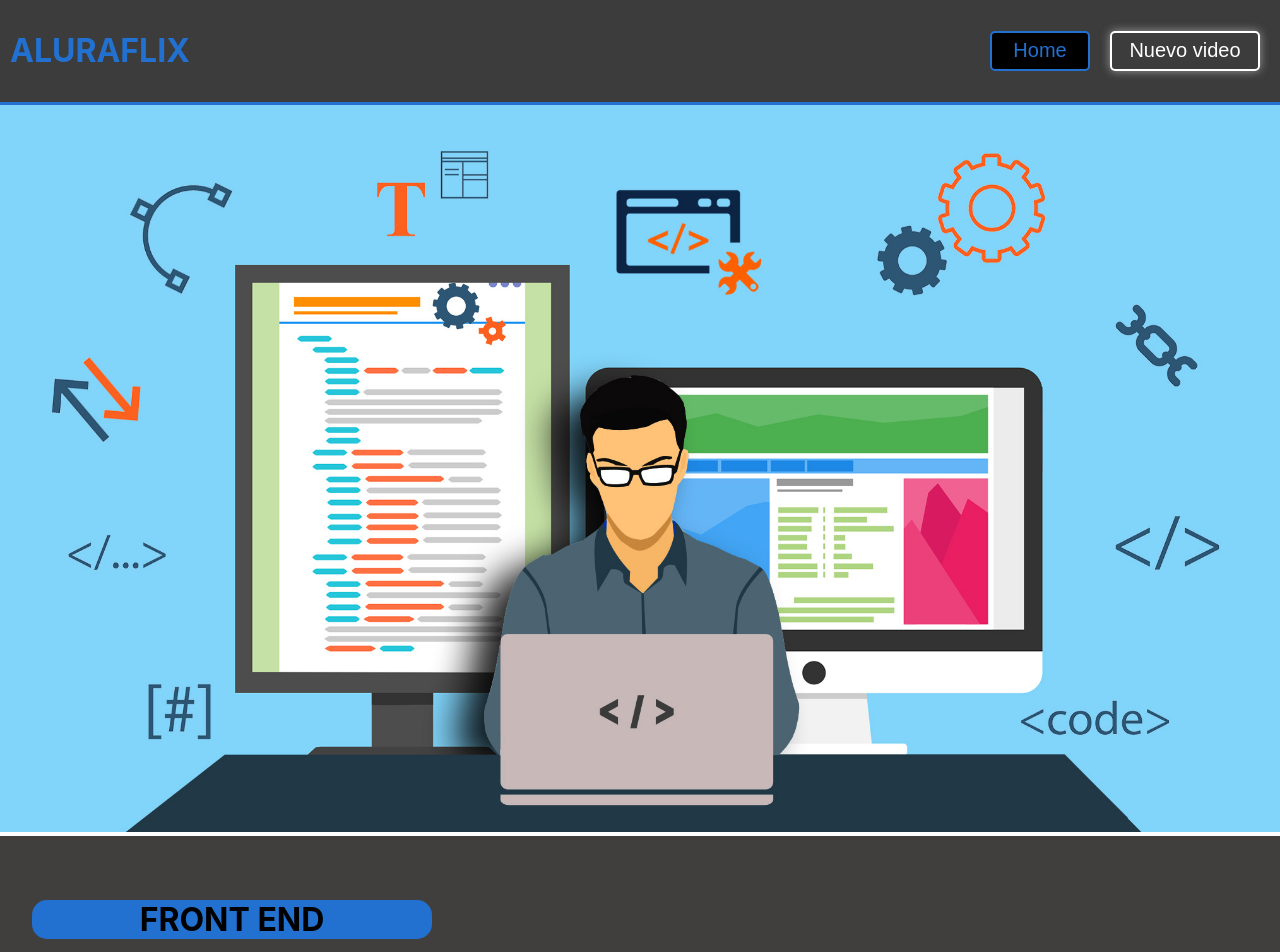
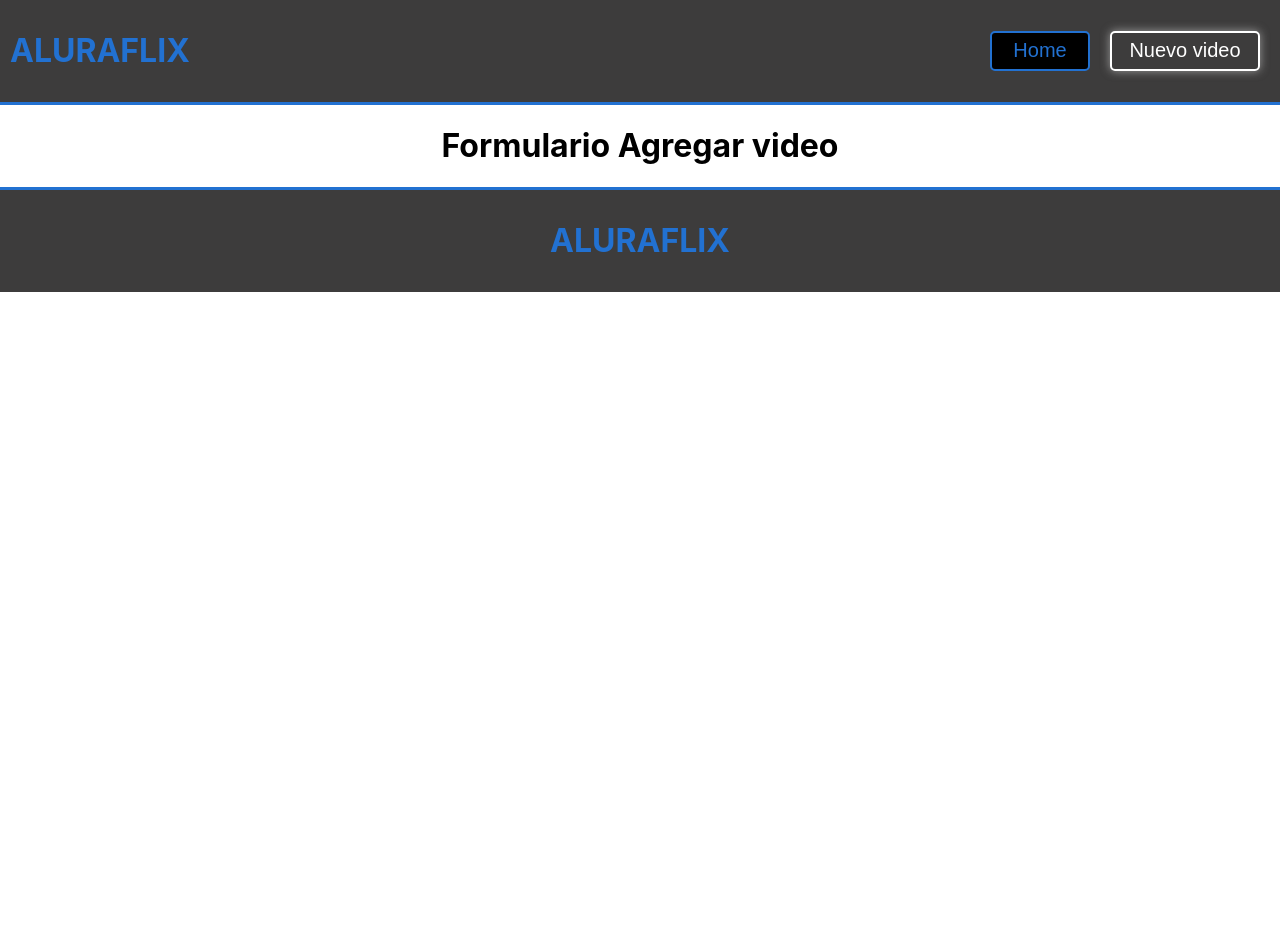
Before and after one commit to JhonTrujillo/alura-flix, a React (Create React App) app: page /nuevovideo in a window 1280 px wide. Shown: the top 952 px of the page. After the commit the page ends 800 px from the top, so only its background shows below. Built offline with nearby package versions, Linux system fonts and the light colour scheme.

Commit message:
Feat: creacion de rutas

```diff
--- a/package.json
+++ b/package.json
@@ -10,6 +10,8 @@
     "ajv-keywords": "^5.1.0",
     "react": "^19.0.0",
     "react-dom": "^19.0.0",
+    "react-router": "^7.0.2",
+    "react-router-dom": "^7.0.2",
     "react-scripts": "5.0.1",
     "web-vitals": "^2.1.4"
   },
--- a/src/App.js
+++ b/src/App.js
@@ -1,42 +1,23 @@
-// import logo from './logo.svg';
 import './App.css';
-import Header from './componentes/Header/index';
-import Banner from './componentes/Banner/index';
-import Footer from './componentes/Footer';
-import Equipo from './componentes/Equipo';
-// import Cardvideo from './componentes/Cardvideo';
+// import Header from './componentes/Header/index';
+// import Banner from './componentes/Banner/index';
+// import Footer from './componentes/Footer';
+// import Equipo from './componentes/Equipo';
+import Nuevovideo from './pages/nuevovideo';
+import { BrowserRouter as Router, Routes, Route } from 'react-router-dom';
+import Home from './pages/home';
+
+function App() {
 
 
-
-function App() {
-  //Lista de Equipos
-const equipos =[
-  {
-    titulo:  "FRONT END",
-    colorprimario : "#2271D1"
-  },
-  {
-    titulo:"BACK END",
-    colorprimario : "#52BE80"
-  },
-  {
-    titulo:"INNOVACION Y GESTION",
-    colorprimario : "#F7DC6F"
-  }
-
-
-]
   return (
     <div className="App">
-      <Header></Header>
-      <Banner />
-        {
-          equipos.map((equipo) => {
-            // console.log("Equipo:", equipo)
-            return <Equipo datos={equipo} key={equipo.titulo}/>
-            })
-        }
-      <Footer />
+         <Router>
+          <Routes>
+           <Route path='/' element={<Home />}/>
+           <Route path='/nuevovideo' element={<Nuevovideo />}/>
+          </Routes>
+         </Router>
     </div>
   );
 }
--- /dev/null
+++ b/src/pages/home.jsx
@@ -0,0 +1,36 @@
+ import Banner from "../componentes/Banner"
+ import Header from "../componentes/Header"
+ import Footer from "../componentes/Footer"
+ import Equipo from "../componentes/Equipo"
+
+
+  //Lista de Equipos
+const equipos =[
+    {
+      titulo:  "FRONT END",
+      colorprimario : "#2271D1"
+    },
+    {
+      titulo:"BACK END",
+      colorprimario : "#52BE80"
+    },
+    {
+      titulo:"INNOVACION Y GESTION",
+      colorprimario : "#F7DC6F"
+    }
+  ]
+const Home = () => {
+    return<div>
+        <Header />
+        <Banner />
+        {
+            equipos.map((equipo) => {
+              // console.log("Equipo:", equipo)
+             return <Equipo datos={equipo} key={equipo.titulo}/>
+            })
+          }
+        <Footer />
+    </div>
+}
+
+export default Home
--- /dev/null
+++ b/src/pages/nuevovideo.jsx
@@ -0,0 +1,13 @@
+ import Header from "../componentes/Header"
+ import Footer from "../componentes/Footer"
+// import Banner from "../componentes/Banner"
+
+const Nuevovideo = () => {
+    return <div>
+         <Header />
+       <h1>Formulario Agregar video</h1>
+       <Footer />
+    </div>
+}
+
+export default Nuevovideo
```
Also changed, not shown: 1 other file (tests, documents, lock files or other folders).
